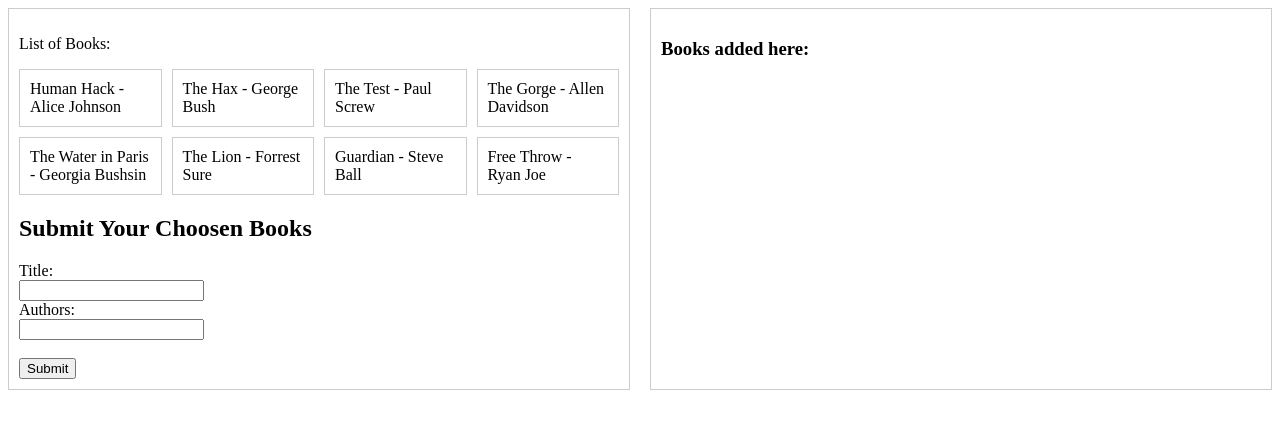
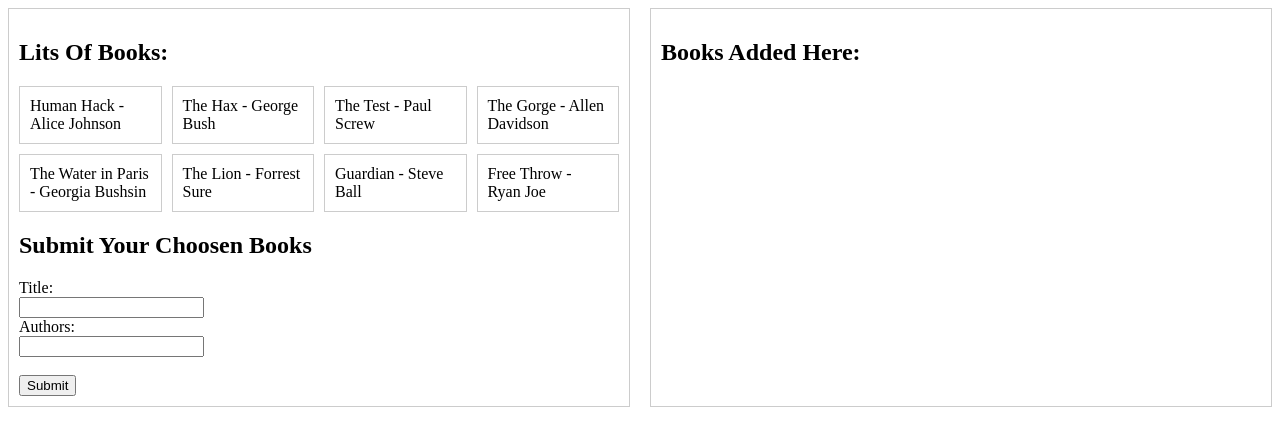
Before and after one commit to babynapboltron8/project-library-TOJ-, a plain HTML site: page index.html in a window 1280 px wide. Drawn offline with Linux system fonts and the light colour scheme.

Commit message:
modified text

```diff
--- a/index.html
+++ b/index.html
@@ -10,7 +10,7 @@
     <main class="container-grid">
       <div class="library">
         <div class="list-books">
-          <p>List of Books:</p>
+          <h2>Lits Of Books:</h2>
           <ul id="list-books">
             <!-- Sample list items can be removed -->
           </ul>
@@ -29,7 +29,7 @@
         </form>
       </div>
       <div class="books">
-        <h3>Books added here:</h3>
+        <h2>Books Added Here:</h2>
         <p id="added-books"></p>
       </div>
     </main>
```
